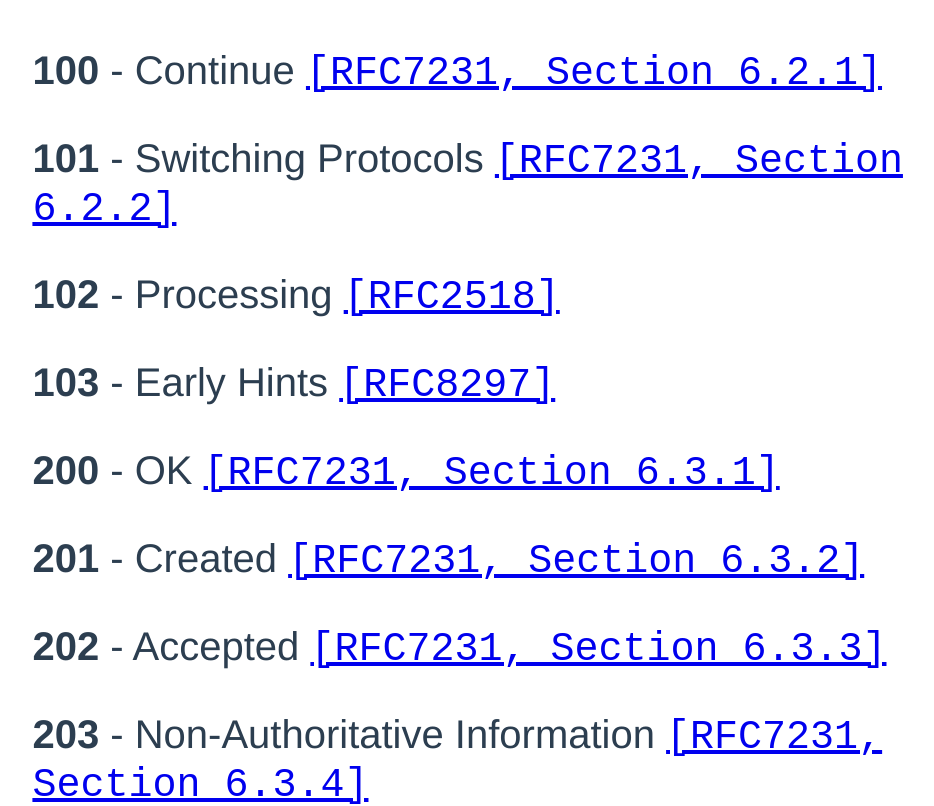
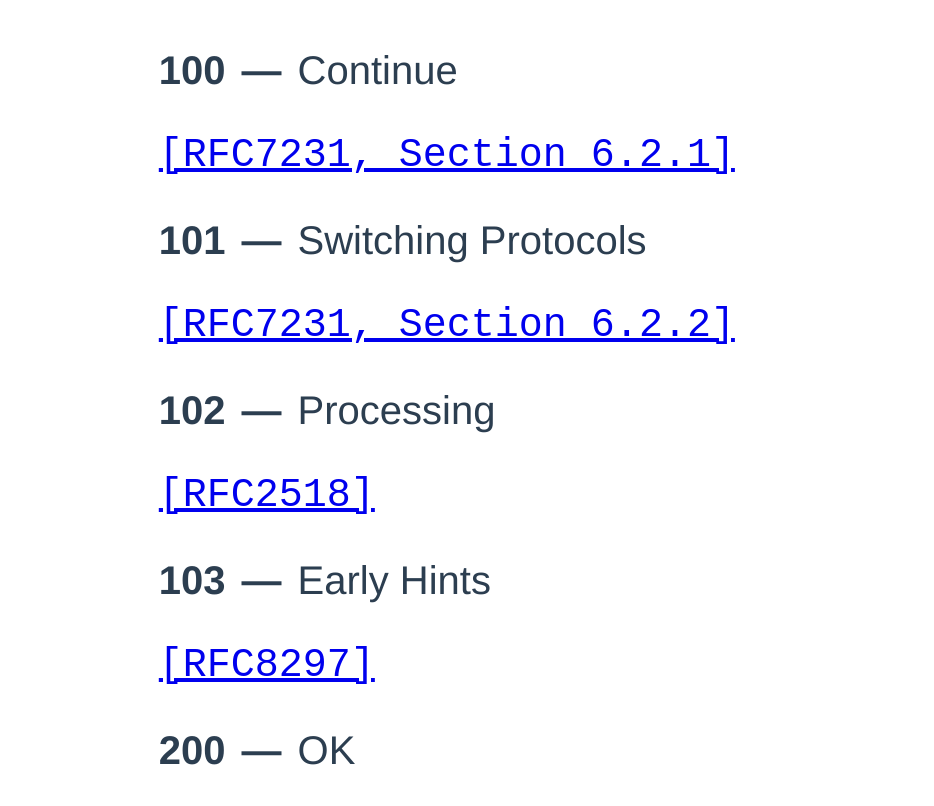
Before and after one commit to jbenner-radham/status-cod.es, a Vue app: page / in a window 1280 px wide. Shown: the top 806 px of the page, without its empty margins (142-1076 px from the left). Built offline with nearby package versions, Linux system fonts and the light colour scheme.

Commit message:
Made the markup more semantic.

```diff
--- a/package.json
+++ b/package.json
@@ -17,6 +17,8 @@
     "@vue/cli-plugin-eslint": "^3.0.0-beta.6",
     "@vue/cli-service": "^3.0.0-beta.6",
     "http-status-code-registry": "^0.1.0",
+    "node-sass": "^4.8.3",
+    "sass-loader": "^6.0.7",
     "vue-template-compiler": "^2.5.13",
     "webpack": "^4.1.1"
   },
--- a/src/App.vue
+++ b/src/App.vue
@@ -1,14 +1,16 @@
 <template>
     <div id="app" class="row">
-        <div class="col-left"></div>
-        <div class="col-middle">
-            <ul v-for="statusCode in currentStatusCodes" :key="statusCode.value">
-                <status-code :value="statusCode.value"
+        <div class="col--left"></div>
+        <div class="col--middle">
+            <dl>
+                <status-code v-for="statusCode in currentStatusCodes"
+                    :key="statusCode.value"
+                    :value="statusCode.value"
                     :description="statusCode.description"
                     :reference="statusCode.reference"/>
-            </ul>
+            </dl>
         </div>
-        <div class="col-right"></div>
+        <div class="col--right"></div>
     </div>
 </template>
 
@@ -65,7 +67,7 @@
     }
 </script>
 
-<style>
+<style lang="scss">
     #app {
         font-family: 'Avenir', Helvetica, Arial, sans-serif;
         font-size: 2.5rem;
@@ -75,19 +77,15 @@
         color: #2c3e50;
     }
 
-    .col-left, .col-right {
+    .col--left, .col--right {
         flex: 1;
     }
 
-    .col-middle {
-        flex: 8;
+    .col--middle {
+        flex: 3;
     }
 
     .row {
         display: flex;
     }
-
-    ul {
-        list-style: none;
-    }
 </style>
--- a/src/components/StatusCode.vue
+++ b/src/components/StatusCode.vue
@@ -1,10 +1,17 @@
 <template>
-    <li :id="value">
-        <strong>{{ value }}</strong> - {{ description }}
-        <span v-for="reference in splitReferences(reference)" :key="reference" class="status-code__reference">
-            <status-code-reference :url="getReferenceUrl(reference)" :reference="reference"/>
-        </span>
-    </li>
+    <div class="status-code">
+        <dt :id="value" class="status-code__value">
+            <strong>{{ value }}</strong>
+        </dt>
+        <dd class="status-code__description">
+            {{ description }}
+        </dd>
+        <ul class="status-code__references">
+            <li v-for="reference in splitReferences(reference)" :key="reference" class="status-code__reference">
+                <status-code-reference :url="getReferenceUrl(reference)" :reference="reference"/>
+            </li>
+        </ul>
+    </div>
 </template>
 
 <script>
@@ -22,7 +29,7 @@
         },
         methods: {
             getRfcNumber(reference = '') {
-                const rfc = [.../(?:RFC)(\d{4})/.exec(reference)].pop();
+                const rfc = /(?:RFC)(\d{4})/.exec(reference).pop();
                 const radix = 10;
 
                 return parseInt(rfc, radix);
@@ -39,8 +46,32 @@
     }
 </script>
 
-<style>
+<style lang="scss">
+    .status-code {
+        margin: 2.5rem;
+    }
+
     .status-code__reference {
         font-family: monospace;
     }
+
+    .status-code__references {
+        list-style: none;
+        padding-left: 0;
+
+        :not(:first-child) {
+            margin-top: 1rem;
+        }
+    }
+
+    .status-code__value {
+        float: left;
+        clear: left;
+
+        ::after {
+            content: '—';
+            margin-left: 1rem;
+            margin-right: 1rem;
+        }
+    }
 </style>
```
Also changed, not shown: 1 other file (tests, documents, lock files or other folders).
